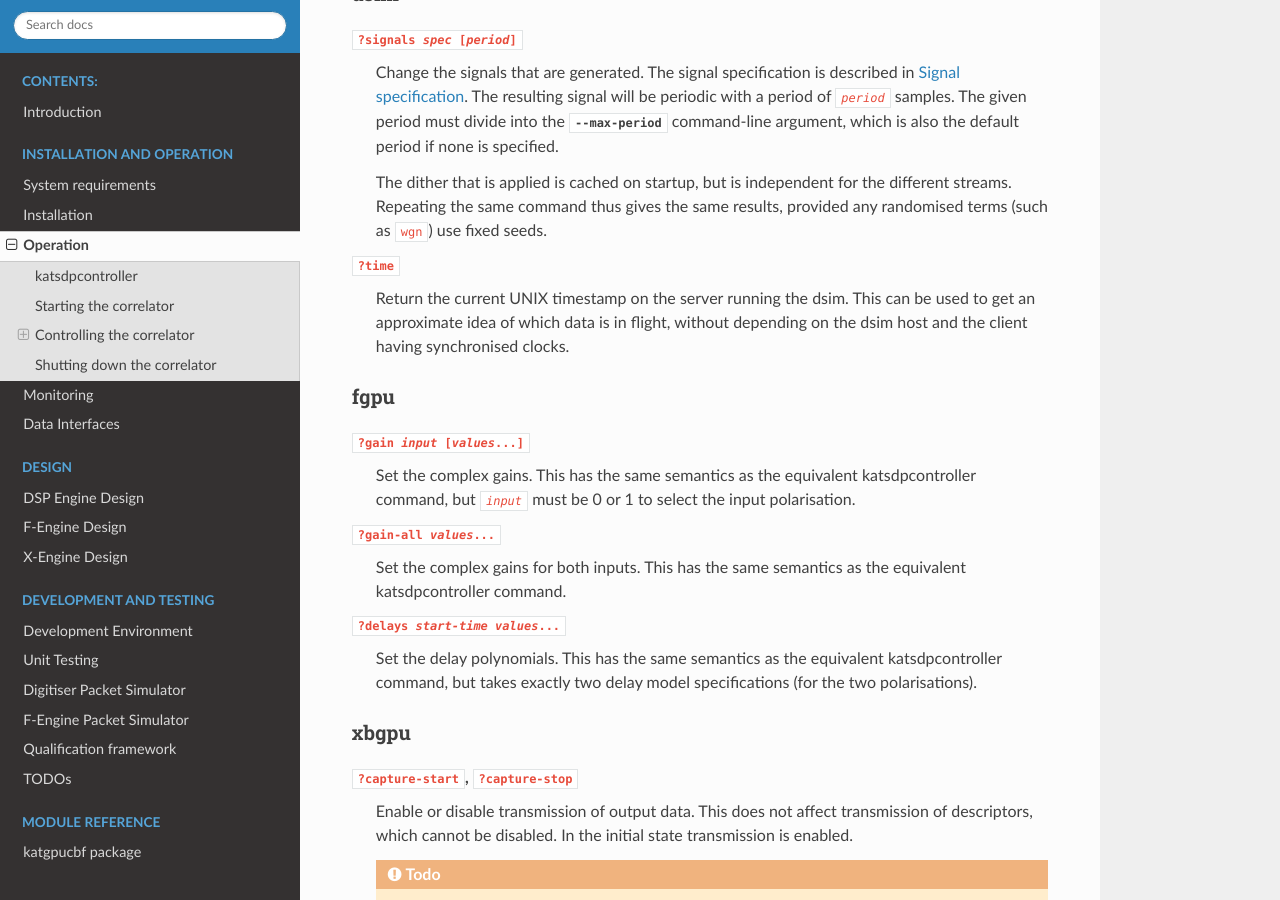
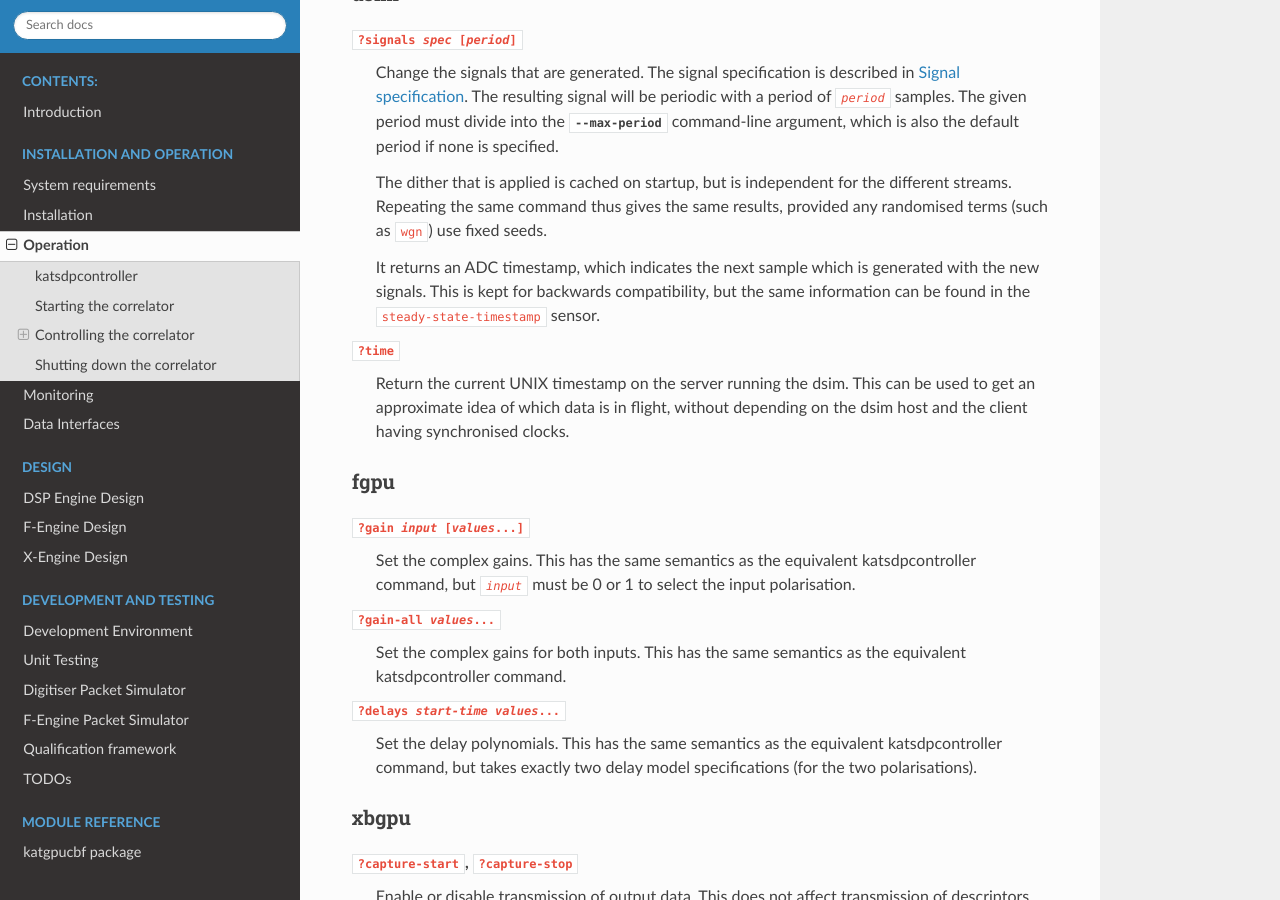
Before and after one commit to ska-sa/katgpucbf, a Sphinx documentation site: the page built from doc/control.rst, in a window 1280 px wide and 900 px high, scrolled down 870 px. Built offline with Sphinx 7.4.7 and the Read the Docs theme 2.0.0, drawn with Linux system fonts in a browser that asks for light colours; formulas are drawn with MathJax 3; the version number could not be read and is left out.

Commit message:
Document return value from `?signals`

```diff
--- a/doc/control.rst
+++ b/doc/control.rst
@@ -51,6 +51,11 @@ dsim
     results, provided any randomised terms (such as ``wgn``) use fixed
     seeds.
 
+    It returns an ADC timestamp, which indicates the next sample which is
+    generated with the new signals. This is kept for backwards compatibility,
+    but the same information can be found in the ``steady-state-timestamp``
+    sensor.
+
 ``?time``
     Return the current UNIX timestamp on the server running the dsim. This can
     be used to get an approximate idea of which data is in flight, without
```
